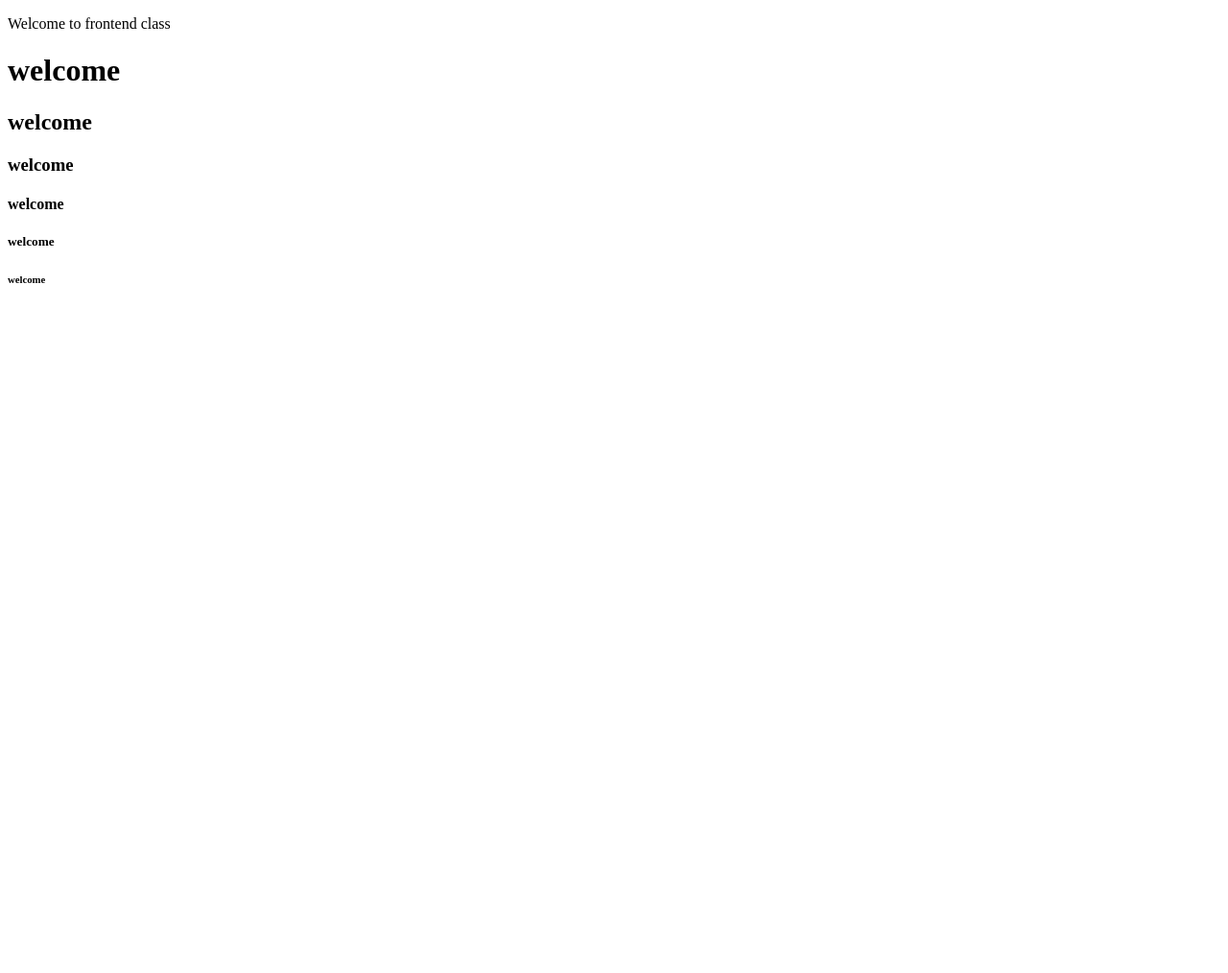
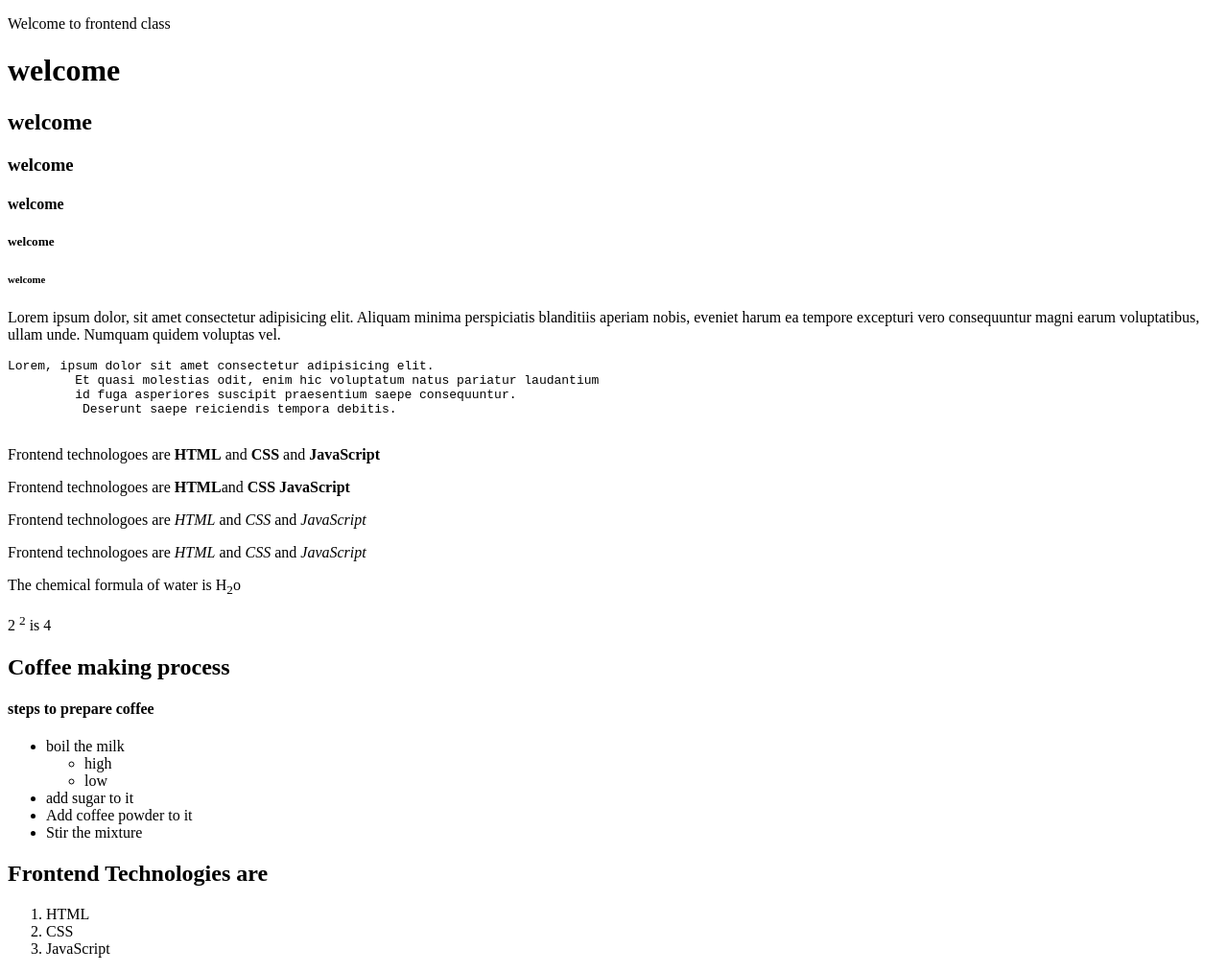
Before and after one commit to technicalxakash/FrontEnd_Desti, a plain HTML site: page index.html in a window 1280 px wide. Shown: the whole page at 96% size. Before the commit the page ends 800 px from the top, so only its background shows below. Drawn offline with Linux system fonts and the light colour scheme.

Commit message:
basic portf

```diff
--- a/index.html
+++ b/index.html
@@ -11,5 +11,43 @@
     <h4>welcome</h4>
     <h5>welcome</h5>
     <h6>welcome</h6>
+
+    <p>Lorem ipsum dolor, sit amet consectetur adipisicing elit.
+        Aliquam minima perspiciatis blanditiis aperiam nobis,
+         eveniet harum ea tempore excepturi vero consequuntur magni earum voluptatibus, ullam unde.
+          Numquam quidem voluptas vel.
+    </p>
+    <pre>Lorem, ipsum dolor sit amet consectetur adipisicing elit.
+         Et quasi molestias odit, enim hic voluptatum natus pariatur laudantium
+         id fuga asperiores suscipit praesentium saepe consequuntur.
+          Deserunt saepe reiciendis tempora debitis.
+    </pre>
+
+    <p>Frontend technologoes are <b>HTML</b> and <b>CSS </b>and <b>JavaScript</b></p>
+    <p>Frontend technologoes are <strong>HTML</strong>and <strong>CSS</strong> <strong>JavaScript</strong></p>
+    <p>Frontend technologoes are <i>HTML</i> and <i>CSS</i> and <i>JavaScript</i></p>
+    <p>Frontend technologoes are <em>HTML</em> and <em>CSS</em> and <em>JavaScript</em></p>
+    <p>The chemical formula of water is H<sub>2</sub>o</p>
+    <p>2 <sup>2</sup> is 4</p>
+
+
+<h2>Coffee making process</h2>
+<h4>steps to prepare coffee </h4>
+    <ul>
+        <li>boil the milk</li>
+        <ul><li>high</li><li>low</li></ul>
+        <li>add sugar to it</li>
+        <li>Add coffee powder to it</li>
+        <li>Stir the mixture</li>
+    </ul>
+
+<h2>Frontend Technologies are</h2>
+<ol>
+   <li>HTML</li>
+   <li>CSS</li>
+   <li>JavaScript</li>
+
+
+</ol>
 </body>
 </html>
```
Also changed, not shown: home.html (added, +29 -0 lines).
